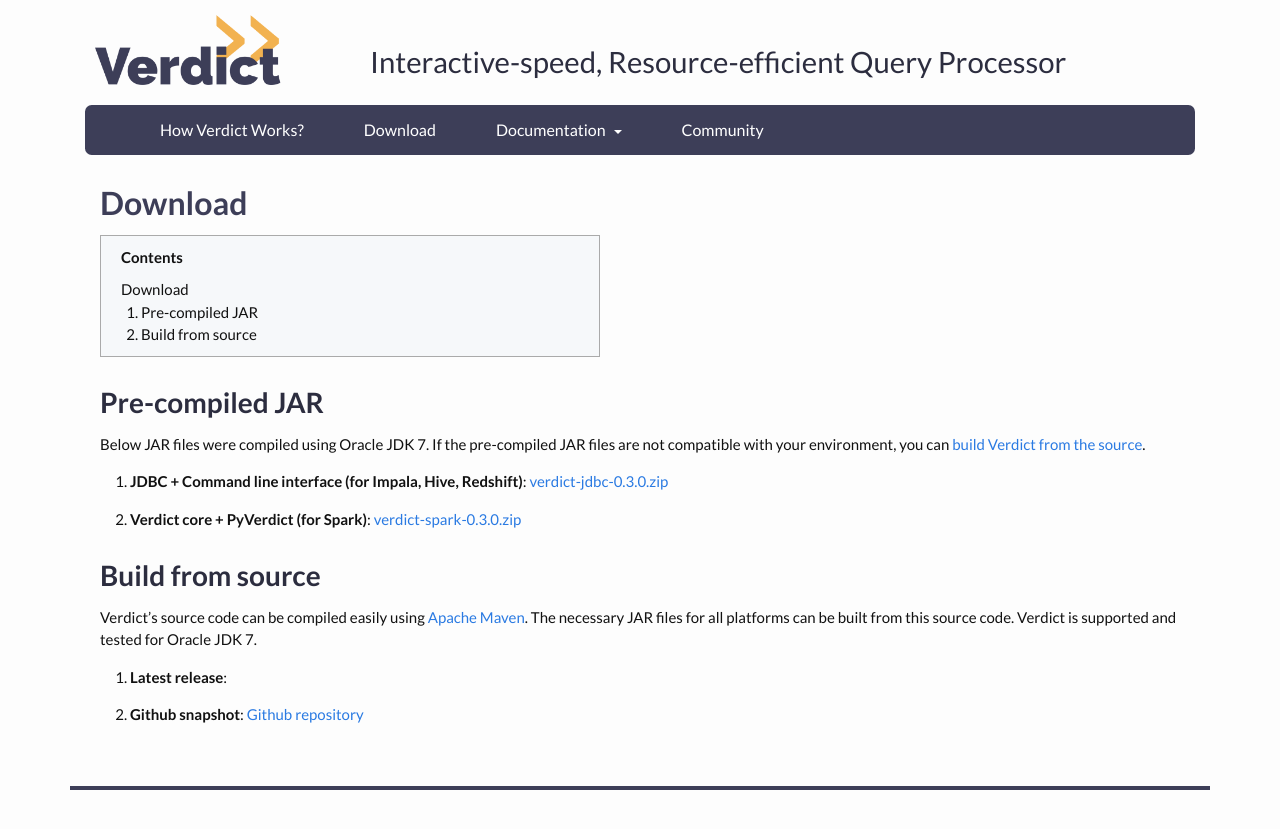
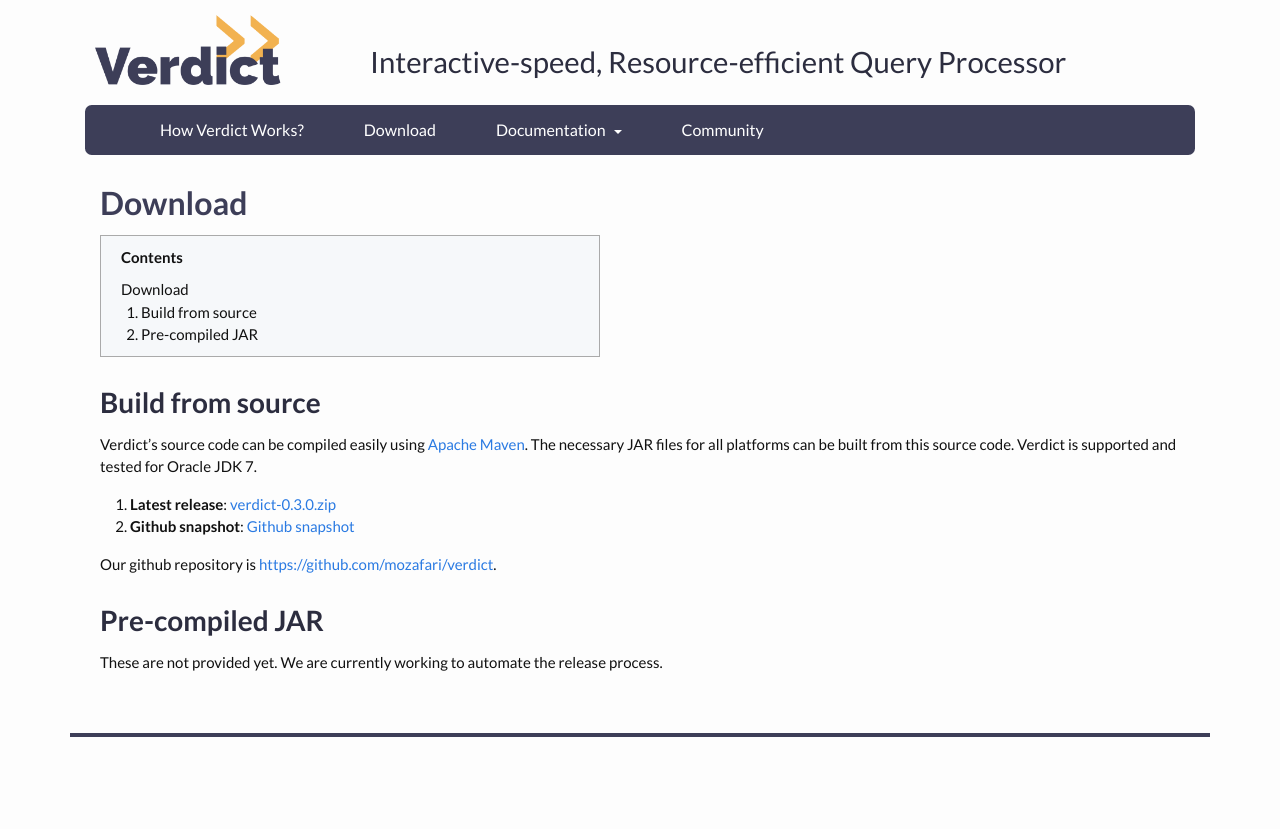
Before and after one commit to verdict-project/verdict-project.github.io, a Jekyll site: the page built from download/index.md, in a window 1280 px wide. Shown: the top 829 px of the page. Built offline with Jekyll 4.4.1, drawn with Linux system fonts in a browser that asks for light colours; nearby versions of some CDN libraries.

Commit message:
the 0.3.0 release added to the download page

```diff
--- a/_config.yml
+++ b/_config.yml
@@ -30,8 +30,5 @@
 github_link: https://github.com/mozafari/verdict
 verdict_core_jar: verdict-core-0.3.0-with-dependencies.jar
 verdict_jdbc_jar: verdict-jdbc-0.3.0-jar-with-dependencies.jar
-source_code_link: https://github.com/mozafari/verdict/releases/download/v0.2.2-beta/verdict-v0.2.2-beta.zip
-spark_jar_name: verdict-spark-0.3.0.zip
-spark_jar_link: https://github.com/mozafari/verdict/releases/download/v0.2.2-beta/verdict-v0.2.2-beta.zip
-jdbc_jar_name: verdict-jdbc-0.3.0.zip
-jdbc_jar_link: https://github.com/mozafari/verdict/releases/download/v0.2.2-beta/verdict-v0.2.2-beta.zip
+url_to_latest_source_code_zip: https://github.com/mozafari/verdict/releases/download/v0.3.0/verdict-0.3.0.zip
+source_code_zip_filename: verdict-0.3.0.zip
--- a/download/index.md
+++ b/download/index.md
@@ -9,19 +9,16 @@
 {:toc}
 
 
-## Pre-compiled JAR
-
-Below JAR files were compiled using Oracle JDK 7. If the pre-compiled JAR files are not compatible with your environment, you can [build Verdict from the source](#build-from-source).
-
-1. **JDBC + Command line interface (for Impala, Hive, Redshift)**: [{{ site.jdbc_jar_name }}]({{ site.jdbc_jar_link }})
-
-1. **Verdict core + PyVerdict (for Spark)**: [{{ site.spark_jar_name }}]({{ site.spark_jar_link }})
-
-
 ## Build from source
 
 Verdict's source code can be compiled easily using [Apache Maven](https://maven.apache.org/). The necessary JAR files for all platforms can be built from this source code. Verdict is supported and tested for Oracle JDK 7.
 
-1. **Latest release**:
+1. **Latest release**: [{{ site.source_code_zip_filename }}]({{ site.url_to_latest_source_code_zip }})
+1. **Github snapshot**: [Github snapshot](https://github.com/mozafari/verdict/archive/master.zip)
 
-1. **Github snapshot**: [Github repository]({{ site.github_link }})
+Our github repository is <{{ site.github_link }}>.
+
+
+## Pre-compiled JAR
+
+These are not provided yet. We are currently working to automate the release process.
```
